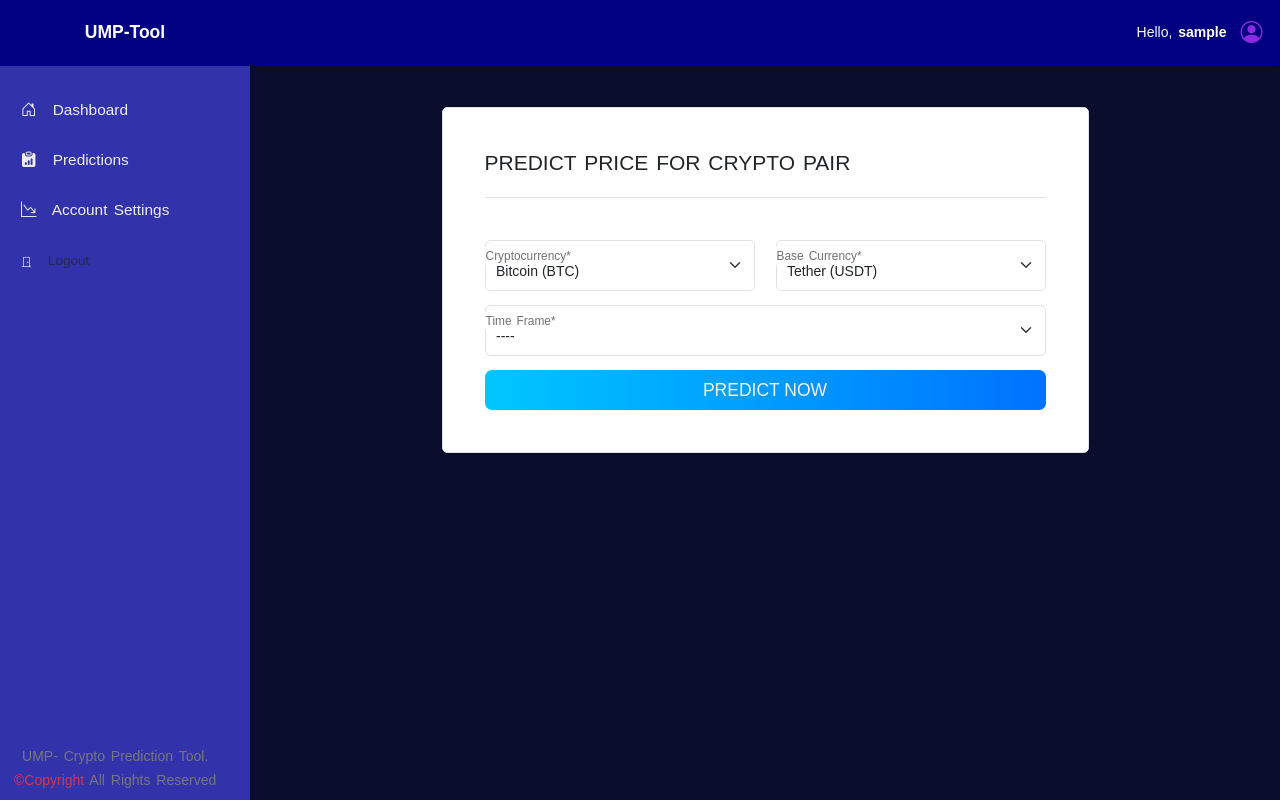
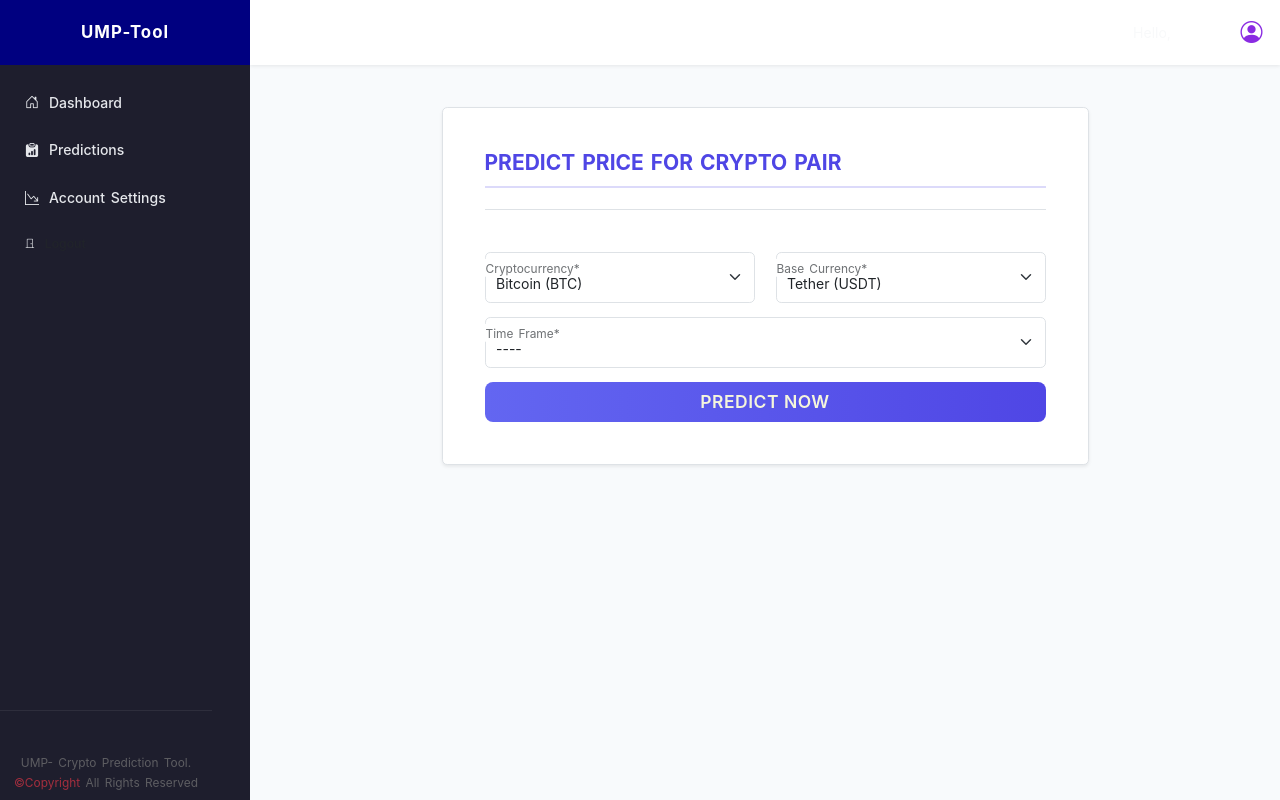
Before and after one commit to ndmichael/ump-crypto-predictor, a Django app: page /user/dashboard/ in a window 1280 px wide. Run offline with Django 5.2, Linux system fonts and the light colour scheme; the visitor is signed in with stand-in values (Sample User, id 1); some libraries are stand-ins or nearby versions.

Commit message:
css adjusted and updated

```diff
--- a/users/static/users/css/account.css
+++ b/users/static/users/css/account.css
@@ -1,94 +1,361 @@
-:root{
-    --primary-color: rgb(0,0,128);
-    /* --primary-color-700: rgb(50, 50, 171); */
-    --primary-color-2:  rgb(50, 50, 171);
+:root {
+  --primary: #4f46e5;
+  --primary-dark: #3730a3;
+  --sidebar-bg: #1e1e2d;
+  --sidebar-hover: #2a2a40;
+  --navbar-bg: #ffffff;
+  --card-bg: #ffffff;
+  --content-bg: #f8fafc;
+  --text-color: #0f172a;
 }
 
-.account-content a{
-    color: inherit;
-    text-decoration: none !important;
+/* GENERAL RESET */
+body {
+  background: var(--content-bg);
+  color: var(--text-color);
+  font-family: 'Inter', sans-serif;
+  margin: 0;
+  padding: 0;
+}
+
+/* SIDEBAR */
+#sidebar {
+  width: 250px;
+  height: 100%;
+  position: fixed;
+  left: 0;
+  top: 0;
+  background: var(--sidebar-bg);
+  color: #e5e7eb;
+  transition: all 0.3s ease;
+  z-index: 100;
+}
+
+#sidebar .navbar-brand {
+  display: block;
+  text-align: center;
+  padding: 1.5rem 0;
+  font-weight: 700;
+  font-size: 1.2rem;
+  background: var(--primary);
+  color: #fff !important;
+  letter-spacing: 1px;
+}
+
+#sidebar ul {
+  list-style: none;
+  padding-left: 0;
+}
+
+.nav-link {
+  display: flex;
+  align-items: center;
+  padding: 12px 1.5rem;
+  color: #e5e7eb !important;
+  font-weight: 500;
+  border-left: 4px solid transparent;
+  transition: all 0.3s ease;
+}
+
+.nav-link .bi {
+  margin-right: 10px;
+}
+
+.nav-link:hover,
+.nav-link.active {
+  background-color: var(--sidebar-hover);
+  color: #fff !important;
+  border-left: 4px solid var(--primary);
+}
+
+/* SIDEBAR FOOTER */
+#sidebar .pt-lg-5 {
+  font-size: 0.85rem;
+  opacity: 0.7;
+  border-top: 1px solid rgba(255, 255, 255, 0.1);
+  padding-top: 1.5rem;
+}
+
+/* CONTENT AREA */
+.content-wrapper {
+  padding-left: 250px;
+  min-height: 100vh;
+  background: var(--content-bg);
+  transition: all 0.3s ease;
+}
+
+.content-wrapper .navbar {
+  background: var(--navbar-bg);
+  box-shadow: 0 2px 8px rgba(0, 0, 0, 0.05);
+}
+
+.content-wrapper .navbar p {
+  color: var(--text-color);
+}
+
+/* FORM CARD */
+form#crypto-form {
+  background: var(--card-bg);
+  border-radius: 10px;
+  padding: 2.5rem;
+  box-shadow: 0 4px 16px rgba(0, 0, 0, 0.05);
+}
+
+form#crypto-form h4 {
+  color: var(--primary);
+  font-weight: 700;
+  border-bottom: 2px solid rgba(79, 70, 229, 0.2);
+  padding-bottom: 10px;
+}
+
+/* Dashboard Enhancements */
+.stat-card {
+  border-radius: 12px;
+  background: #fff;
+  transition: all 0.3s ease;
+}
+.stat-card:hover {
+  transform: translateY(-4px);
+  box-shadow: 0 6px 16px rgba(0,0,0,0.08);
+}
+.stat-icon {
+  width: 48px;
+  height: 48px;
+  display: flex;
+  align-items: center;
+  justify-content: center;
+  border-radius: 50%;
+  font-size: 1.2rem;
 }
 
 
-#sidebar{
-    width: 250px;
-    height: 100% !important;
-    position: fixed;
-    background: var(--primary-color-2);
-    z-index: 100;
-    overflow-x: hidden;
-    transition: .3s ease;
+/* === STAT CARDS === */
+.stat-card {
+  background: rgba(255, 255, 255, 0.05);
+  border-radius: 1rem;
+  backdrop-filter: blur(10px);
+  transition: all 0.3s ease-in-out;
+  border: 1px solid rgba(255, 255, 255, 0.08);
 }
 
-.nav-link{
-    font-size: 1.1em;
-    color: rgb(239, 238, 238) !important;
-    margin-top: 10px;
-    border: 0 !important;
-    border-radius: 0 !important;
+.stat-card:hover {
+  transform: translateY(-3px);
+  border-color: #6366f1;
+  box-shadow: 0 0 15px rgba(99, 102, 241, 0.2);
 }
 
-.nav-link .bi{
-    padding-right: 10px;
+.stat-icon {
+  width: 45px;
+  height: 45px;
+  display: flex;
+  align-items: center;
+  justify-content: center;
+  border-radius: 50%;
+  font-size: 1.3rem;
 }
 
-.nav-link:active,
-.nav-link:focus,
-.nav-link:hover{
-    background-color: #110084;
-    color: black;
+/* === CUSTOM BUTTON === */
+.btn-custom {
+  background: linear-gradient(90deg, #6366f1, #4f46e5);
+  border: none;
+  border-radius: 8px;
+  color: #fff !important;
+  font-weight: 600;
+  letter-spacing: 0.5px;
+  transition: all 0.3s ease-in-out;
 }
 
-a{
-    display: block;
-    text-decoration: none;
-    color: inherit;
+.btn-custom:hover {
+  background: linear-gradient(90deg, #4f46e5, #3b82f6);
+  transform: scale(1.03);
+  box-shadow: 0 4px 14px rgba(99, 102, 241, 0.3);
 }
 
-.content-wrapper{
-    width: 100%;
-    min-height: 100vh;
-    padding-left: 250px;
-    /* position: absolute; */
-    background: rgb(0, 0, 128, .2);
-    /* padding-top: 7rem; */
+/* === CRYPTO FORM FIXED === */
+#crypto-form {
+  background: rgba(17, 25, 40, 0.75); /* darker glass */
+  backdrop-filter: blur(16px) saturate(180%);
+  -webkit-backdrop-filter: blur(16px) saturate(180%);
+  border: 1px solid rgba(255, 255, 255, 0.15);
+  border-radius: 16px;
+  color: #f3f4f6;
+  padding: 2rem;
 }
 
-.content-wrapper .navbar{
-    background-color: rgb(0, 0, 128, 1);
-    color: white !important;
+/* === UNIVERSAL TABLE THEME (applies to all .table elements) === */
+
+/* Core table container */
+.table {
+  width: 100%;
+  border-collapse: separate;
+  border-spacing: 0;
+  background: #ffffff;
+  border-radius: 12px;
+  overflow: hidden;
+  box-shadow: 0 6px 18px rgba(0, 0, 0, 0.05);
+  transition: all 0.2s ease-in-out;
 }
 
-/* toggler */
-.toggler{
-    width: 250px !important;
+/* Header styling */
+.table thead {
+  background: linear-gradient(90deg, rgba(79,70,229,0.12), rgba(99,102,241,0.08));
+  border-bottom: 2px solid rgba(99, 102, 241, 0.5);
+}
+
+.table thead th {
+  font-weight: 700;
+  color: #000;
+  text-transform: uppercase;
+  letter-spacing: 0.6px;
+  font-size: 0.85rem;
+  padding: 14px 18px;
+  border: none !important;
 }
 
 
-/*** CSS for small screen ***/
-@media(max-width:768px){
-    #sidebar{
-        width: 0;
-        height: 100% !important;
-        position: fixed;
-        background: var(--primary-color-2);
-        z-index: 100;
-        overflow-x: hidden;
-        transition: .3s ease;
-    }
 
-    .content-wrapper{
-        width: 100%;
-        min-height: 100vh;
-        padding: 0;
-        background: rgb(0, 0, 128, .2);
-    }
+/* Body styling */
+.table tbody tr {
+  background: #fff;
+  transition: background 0.2s ease, transform 0.2s ease;
+}
+.table tbody tr:nth-child(odd) {
+  background: #fafafa;
+}
+.table tbody tr:hover {
+  background: rgb(99, 102, 241) !important;
+}
 
-    .content-wrapper .navbar{
-        background-color: rgb(0, 0, 128, 1);
-        color: white !important;
-        display: flex !important;
-        flex-direction: row;
-        width: 100%;
-    }
+.table td {
+  padding: 14px 18px;
+  border: none !important;
+  vertical-align: middle;
+  font-size: 0.85rem;
+  color: #1f2937;
 }
+
+/* Small text / timestamps */
+.table .small-muted {
+  font-size: 0.85rem;
+  color: #6b7280;
+}
+
+/* Table borders (optional subtle effect) */
+.table tr:last-child td {
+  border-bottom: none;
+}
+
+/* Badges: clean universal theme */
+.badge {
+  font-size: 0.8rem;
+  font-weight: 600;
+  padding: 0.4rem 0.6rem;
+  border-radius: 999px;
+  border: 1px solid transparent;
+}
+
+/* Consistent badge variants */
+.badge-success {
+  background: rgba(16, 185, 129, 0.12) !important;
+  color: #10b981 !important;
+  border-color: rgba(16, 185, 129, 0.12);
+}
+.badge-danger {
+  background: rgba(239, 68, 68, 0.1) !important;
+  color: #ef4444 !important;
+  border-color: rgba(239, 68, 68, 0.1);
+}
+.badge-warning {
+  background: rgba(250, 204, 21, 0.15) !important;
+  color: #ca8a04 !important;
+  border-color: rgba(250, 204, 21, 0.15);
+}
+.badge-info {
+  background: rgba(99, 102, 241, 0.1) !important;
+  color: #4f46e5 !important;
+  border-color: rgba(99, 102, 241, 0.1);
+}
+.badge-secondary {
+  background: rgba(107, 114, 128, 0.1) !important;
+  color: #374151 !important;
+  border-color: rgba(107, 114, 128, 0.1);
+}
+
+/* Responsive tables */
+.table-responsive {
+  border-radius: 12px;
+  overflow-x: auto;
+}
+
+/* Dark mode / glass backgrounds (if you ever use them) */
+[data-theme="dark"] .table {
+  background: rgba(30, 41, 59, 0.9);
+  color: #e5e7eb;
+  box-shadow: 0 4px 12px rgba(0,0,0,0.3);
+}
+[data-theme="dark"] .table thead {
+  background: rgba(79, 70, 229, 0.2);
+}
+[data-theme="dark"] .table tbody tr:hover {
+  background: rgba(99, 102, 241, 0.15);
+}
+[data-theme="dark"] .table td,
+[data-theme="dark"] .table th {
+  color: #e5e7eb;
+}
+
+
+/* === AI Insight Card === */
+.bg-gradient {
+  border-radius: 12px !important;
+  color: black;
+  box-shadow: 0 6px 20px rgba(99, 102, 241, 0.25);
+}
+
+/* === CHART CARD === */
+.chart-card {
+  background: rgba(255, 255, 255, 0.05);
+  border-radius: 1rem;
+  border: 1px solid rgba(255, 255, 255, 0.08);
+  backdrop-filter: blur(10px);
+  padding: 1rem;
+  height: 100%;
+}
+
+.card.shadow-sm.p-4.h-100 {
+  background: var(--card-bg);
+  border-radius: 12px;
+  box-shadow: 0 6px 14px rgba(0, 0, 0, 0.05);
+  transition: transform 0.3s ease;
+}
+.card.shadow-sm.p-4.h-100:hover {
+  transform: translateY(-4px);
+}
+
+
+canvas {
+  width: 100% !important;
+  height: 300px !important;
+}
+
+/* Gradient text utility */
+.text-gradient {
+  background: linear-gradient(90deg, #4F46E5, #6366F1);
+  -webkit-background-clip: text;
+  -webkit-text-fill-color: transparent;
+}
+
+
+/* RESPONSIVE */
+@media (max-width: 768px) {
+  #sidebar {
+    width: 0;
+    overflow: hidden;
+  }
+  #sidebar.toggler {
+    width: 250px !important;
+  }
+  .content-wrapper {
+    padding-left: 0;
+  }
+}
```
